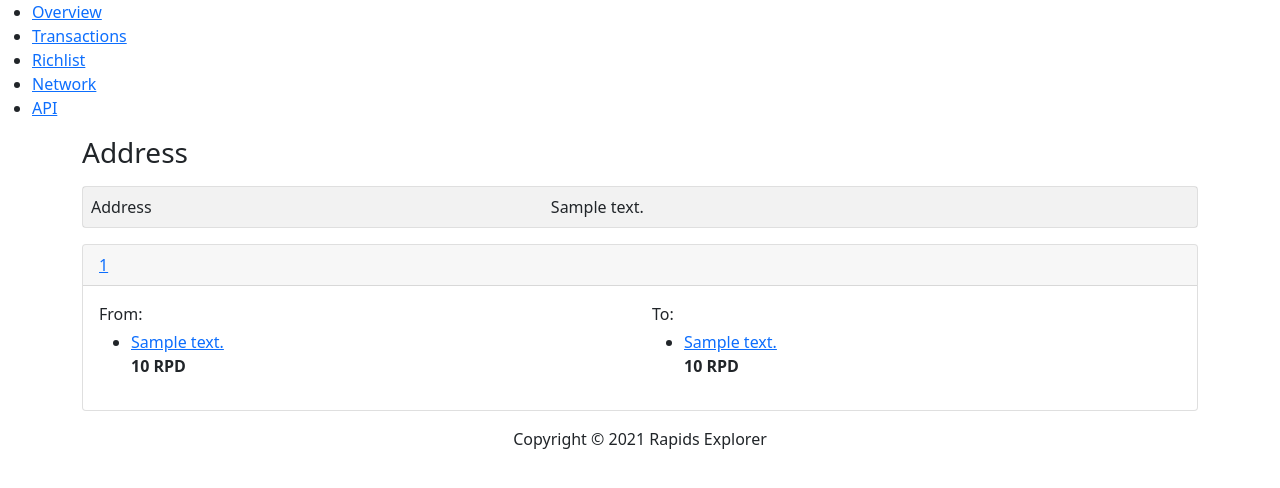
After one commit to RapidsOfficial/Explorer, a Flask app: template backend/templates/pages/address.html in a window 1280 px wide. The commit adds this page. Shown: the top 488 px of the page. Run offline with Flask 2, Linux system fonts and the light colour scheme; the template is opened without the code that fills it: most values are stand-ins (such as "Sample title", 1, 10 or a date in 2020).

Commit message:
Address details

```diff
--- a/backend/models.py
+++ b/backend/models.py
@@ -213,7 +213,8 @@ class Transaction(db.Entity):
 class Address(db.Entity):
     _table_ = "chain_addresses"
 
-    # ToDo: Received/Sent
+    # ToDo: Created/last active
+    # ToDo: POS info
 
     address = orm.Required(str, index=True)
     outputs = orm.Set("Output")
@@ -227,6 +228,8 @@ class Address(db.Entity):
 
 class Balance(db.Entity):
     _table_ = "chain_address_balance"
+
+    # ToDo: Received/Sent
 
     balance = orm.Required(float, default=0)
     address = orm.Required("Address")
--- /dev/null
+++ b/backend/templates/footer.html
@@ -0,0 +1,3 @@
+<div class="text-center mb-3">
+	Copyright © 2021 Rapids Explorer
+</div>
--- a/backend/templates/layout.html
+++ b/backend/templates/layout.html
@@ -19,6 +19,8 @@
 			{% block content %}{% endblock %}
 		</div>
 
+		{% include "footer.html" %}
+
 		<script src="https://cdn.jsdelivr.net/npm/@popperjs/core@2.9.2/dist/umd/popper.min.js" integrity="sha384-IQsoLXl5PILFhosVNubq5LC7Qb9DXgDA9i+tQ8Zj3iwWAwPtgFTxbJ8NT4GN1R8p" crossorigin="anonymous"></script>
 		<script src="https://cdn.jsdelivr.net/npm/bootstrap@5.0.1/dist/js/bootstrap.min.js" integrity="sha384-Atwg2Pkwv9vp0ygtn1JAojH0nYbwNJLPhwyoVbhoPwBhjQPR5VtM2+xf0Uwh9KtT" crossorigin="anonymous"></script>
 	</body>
--- /dev/null
+++ b/backend/templates/pages/address.html
@@ -0,0 +1,75 @@
+{% extends "layout.html" %}
+{% block content %}
+	<div class="row">
+		<div class="col-12">
+			<h1 class="h3 mb-3 text-gray-800">Address</h1>
+
+			<div id="address-info-table">
+				<div class="card mb-3">
+					<div class="table-responsive">
+						<table class="table table-borderless table-md table-striped mb-0">
+							<tbody>
+								<tr>
+									<td>Address</td>
+									<td>
+										{{ address.address }}
+									</td>
+								</tr>
+								<!-- <tr>
+									<td>Received</td>
+									<td>
+										<span class="text-monospace">166473963.799</span> <b>MBC</b>
+									</td>
+								</tr>
+								<tr>
+									<td>Balance</td>
+									<td>
+										<span class="text-monospace">191386.4398</span> <b>MBC</b>
+									</td>
+								</tr> -->
+							</tbody>
+						</table>
+					</div>
+				</div>
+			</div>
+
+			{% for transaction in address.transactions %}
+				<div class="card mb-3">
+					<div class="card-header">
+						<a href="/transaction/{{ transaction.txid }}">{{ transaction.txid }}</a>
+					</div>
+					<div class="card-body">
+						<div class="row">
+							<div class="col-md-6 col-sm-12 transaction-from">
+								<span>From:</span>
+								<ul class="list-flat mt-1">
+									{% for vin in transaction.vin %}
+										<li>
+											<a href="/address/{{ vin.vout.address.address }}">{{ vin.vout.address.address }}</a>
+											<div>
+												<b>{{ vin.vout.amount }} RPD</b>
+											</div>
+										</li>
+									{% endfor %}
+								</ul>
+							</div>
+							<div class="col-md-6 col-sm-12 transaction-to">
+								<span>To:</span>
+								<ul class="list-flat mt-1">
+									{% for vout in transaction.vout %}
+										<li>
+											<a href="/address/{{ vout.address.address }}">{{ vout.address.address }}</a>
+											<div>
+												<b>{{ vout.amount }} RPD</b>
+											</div>
+										</li>
+									{% endfor %}
+								</ul>
+							</div>
+						</div>
+					</div>
+				</div>
+			{% endfor %}
+		</div>
+	</div>
+{% endblock content %}
--- a/backend/templates/pages/block.html
+++ b/backend/templates/pages/block.html
@@ -1,7 +1,7 @@
 {% extends "layout.html" %}
 {% block content %}
 	{% if block %}
-		<h1>Block</h1>
+		<h1 class="h3 mb-3 text-gray-800">Block</h1>
 
 		<div id="block-info-table">
 			<div class="card mb-3">
--- a/backend/templates/pages/holders.html
+++ b/backend/templates/pages/holders.html
@@ -7,7 +7,7 @@
 			{% for balance in richlist %}
 				<div class="mb-3">
 					<div>
-						<a href="#">{{ balance[0].address }}</a>
+						<a href="/address/{{ balance[0].address }}">{{ balance[0].address }}</a>
 						<b>{{ balance[1] }}</b>
 					</div>
 				</div>
--- a/backend/templates/pages/transaction.html
+++ b/backend/templates/pages/transaction.html
@@ -1,7 +1,7 @@
 {% extends "layout.html" %}
 {% block content %}
 	{% if transaction %}
-		<h1>Transaction</h1>
+		<h1 class="h3 mb-3 text-gray-800">Transaction</h1>
 
 		<div id="tx-info-table">
 			<div class="card mb-3">
```
Also changed, not shown: backend/frontend/views.py (+8 -2 lines), backend/templates/pages/overview.html (+35 -12 lines).
